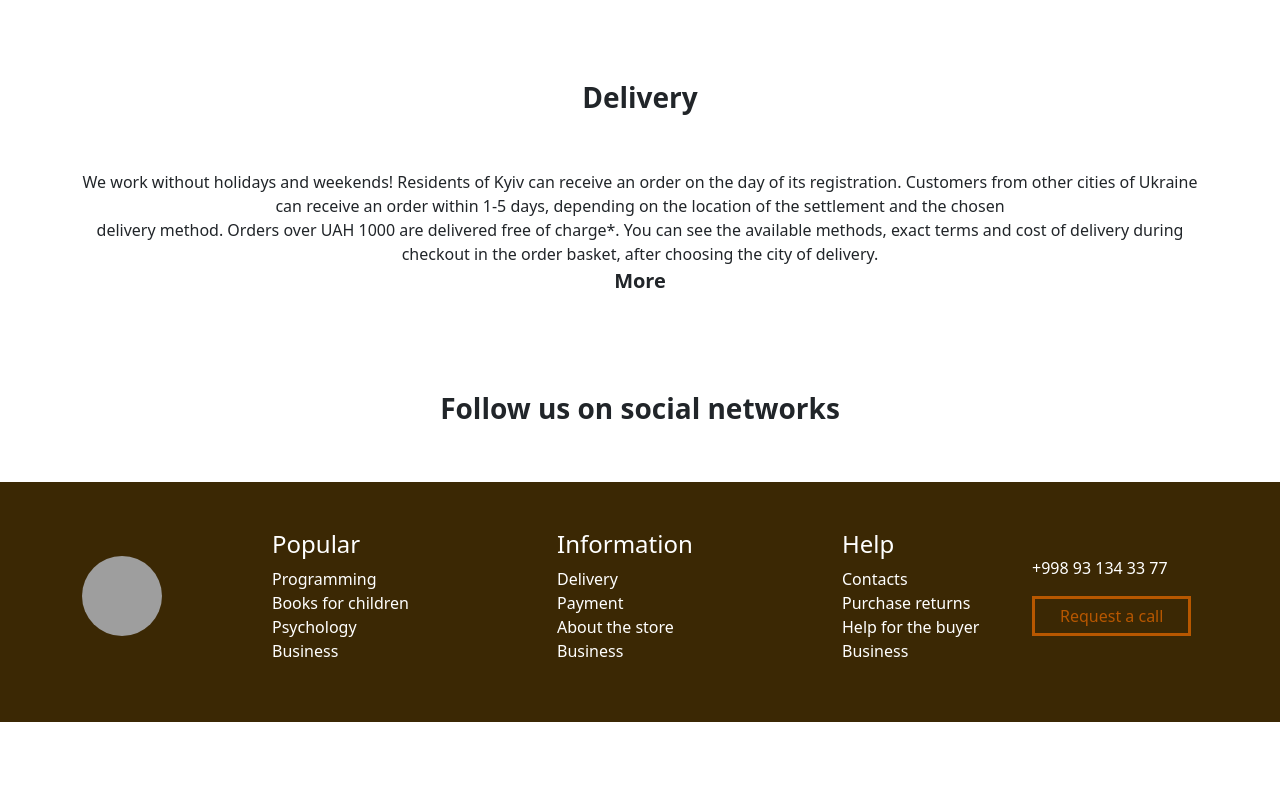
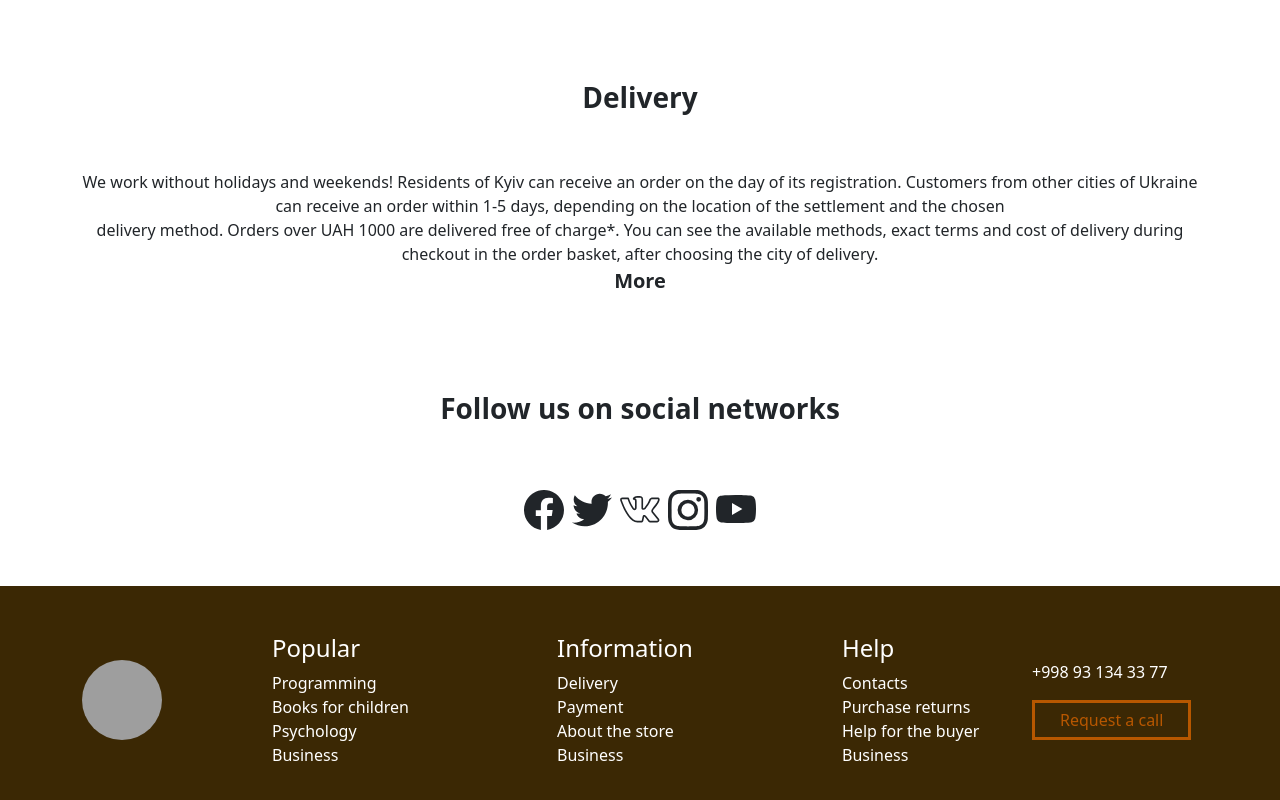
Before and after one commit to Nurillokhon/yana-yangi, a React (Create React App) app: page / in a window 1280 px wide. Shown: the part 1795-2595 px from the top of the page. Before the commit the page ends 2517 px from the top, so only its background shows below. Built offline with nearby package versions, Linux system fonts and the light colour scheme; no server answers; grey boxes are pictures that could not be loaded.

Commit message:
Group work

```diff
--- a/src/companent/header/Header.jsx
+++ b/src/companent/header/Header.jsx
@@ -3,53 +3,59 @@ import { useDispatch, useSelector } from "react-redux";
 import axios from "axios";
 import Card from "../card/Card";
 import Katalog from "../katalog/Katalog";
-import './header.css';
+import "./header.css";
+import { BsInstagram } from "react-icons/bs";
+import { BsFacebook } from "react-icons/bs";
+import { FaTwitter } from "react-icons/fa";
+import { SlSocialVkontakte } from "react-icons/sl";
+import { BsYoutube } from "react-icons/bs";
 
 const Header = () => {
   const qiymat = useSelector((state) => state);
   const dispatch = useDispatch();
   const [mas, setMas] = useState([]);
   useEffect(() => {
-    axios.get("https://6407167c862956433e63966f.mockapi.io/Data")
+    axios
+      .get("https://6407167c862956433e63966f.mockapi.io/Data")
       .then((ress) => {
-        setMas(ress.data)
-        dispatch({type:"YuborApini" , payload:ress.data})
+        setMas(ress.data);
+        dispatch({ type: "YuborApini", payload: ress.data });
       })
 
       .catch((err) => {
         console.log(err);
       });
   }, []);
-  function Fan(){
-    let nimadir = mas.filter(item=>{
-      return item.category.includes("Fantastika")
-    })
-    console.log(nimadir,'bu nimadir');
+  function Fan() {
+    let nimadir = mas.filter((item) => {
+      return item.category.includes("Fantastika");
+    });
+    console.log(nimadir, "bu nimadir");
     dispatch({ type: "Fantastik", payload: { name: nimadir } });
   }
 
-  function Det(){
-    let nimadir = mas.filter(item=>{
-      return item.category.includes("Detektiv")
-    })
+  function Det() {
+    let nimadir = mas.filter((item) => {
+      return item.category.includes("Detektiv");
+    });
     dispatch({ type: "Detektiv", payload: { name: nimadir } });
   }
 
-  function Self(){
-    let nimadir = mas.filter(item=>{
-      return item.category.includes("Rivojlanish")
-    })
+  function Self() {
+    let nimadir = mas.filter((item) => {
+      return item.category.includes("Rivojlanish");
+    });
     dispatch({ type: "Rivojlanish", payload: { name: nimadir } });
   }
 
-  function boshqa(){
-    let nimadir = mas.filter(item=>{
-      return item.category.includes("Boshqa")
-    })
+  function boshqa() {
+    let nimadir = mas.filter((item) => {
+      return item.category.includes("Boshqa");
+    });
     dispatch({ type: "Boshqa", payload: { name: nimadir } });
   }
 
-  function hamma(){
+  function hamma() {
     dispatch({ type: "hamma" });
   }
   {
@@ -161,6 +167,23 @@ const Header = () => {
             <h3 className="py-5 mt-5 fw-bold" id="delive">
               Follow us on social networks
             </h3>
+            <div className="d-flex justify-content-center pb-5">
+              <h1 className="px-1">
+                <BsFacebook />
+              </h1>
+              <h1 className="px-1">
+                <FaTwitter />
+              </h1>
+              <h1 className="px-1">
+                <SlSocialVkontakte />
+              </h1>
+              <h1 className="px-1">
+                <BsInstagram />
+              </h1>
+              <h1 className="px-1">
+                <BsYoutube />
+              </h1>
+            </div>
           </div>
         </div>
       </>
--- a/src/companent/korzinka/Korzinka.jsx
+++ b/src/companent/korzinka/Korzinka.jsx
@@ -1,27 +1,28 @@
 import React from "react";
-import { useDispatch, useSelector } from 'react-redux';
+import { useDispatch, useSelector } from "react-redux";
 
 const Korzinka = () => {
   // const massiv = JSON.parse(localStorage.getItem("count"));
   const qiymat = useSelector((state) => state);
 
   return (
-    <div>
-      <h1 style={{textAlign:"center"}}>
-
+    <div className="container">
+      <h1 style={{ textAlign: "center" }}>
         <b>Korzinka</b>
       </h1>
+      <div className="row">
         {qiymat.data.map((item, index) => {
           if (item.status == false) {
             return (
-            <div className="d-flex align-items-center">
-              <img width={200} src={item.ImgBook} alt="" />
-              <h1>{item.NameBook}</h1>
+              <div className=" col col_main shadow m-3 d-flex align-items-center">
+                <img width={200} src={item.ImgBook} alt="rasm" />
+                <h1 className="ps-5">{item.NameBook}</h1>
               </div>
             );
           }
         })}
       </div>
+    </div>
   );
 };
 
--- a/src/companent/like/Like.jsx
+++ b/src/companent/like/Like.jsx
@@ -8,20 +8,22 @@ const Like = () => {
     const qiymat = useSelector((state) => state);
 
     return (
-      <div className="row g-0">
+     <div className="container">
+       <div className="row g-0">
         {qiymat.data.map((item, index) => {
           if (item.status2 == false) {
             return (
-              <div className="col-4">
-                  <img width={200} src={item.ImgBook} alt="" />
-                  <h3>{item.NameBook}</h3>
+              <div className="col col_main shadow p-3 m-4">
+                  <img width={200}  src={item.ImgBook} alt="rasm" />
+                  <div><h3>{item.NameBook}</h3>
                   <h2>{item.price}</h2>
-                  <b>{item.Aftor}</b>
+                  <b>{item.Aftor}</b></div>
                 </div>
             );
           }
         })}
       </div>
+     </div>
     );
 }
 
--- a/src/companent/like/like.css
+++ b/src/companent/like/like.css
@@ -3,7 +3,7 @@
     flex-direction: column;
     width: 300px;
 }
-.col-4{
+.col_main{
     text-align: center;
     border: 3px solid orange;
     border-radius: 25px;
```
Also changed, not shown: src/companent/korzinka/korzina.css (added). Lines whose indentation alone changed are shown as unchanged.
